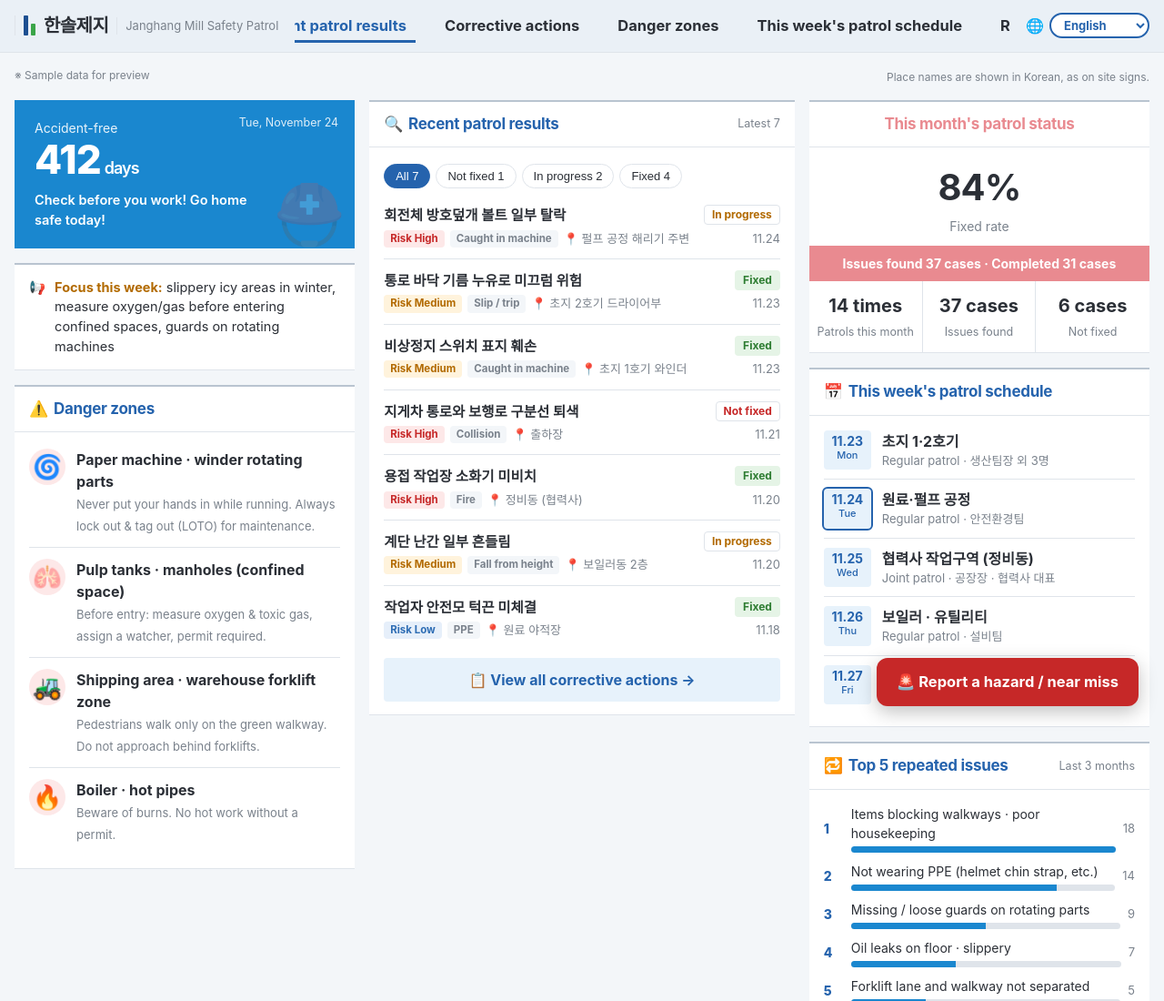
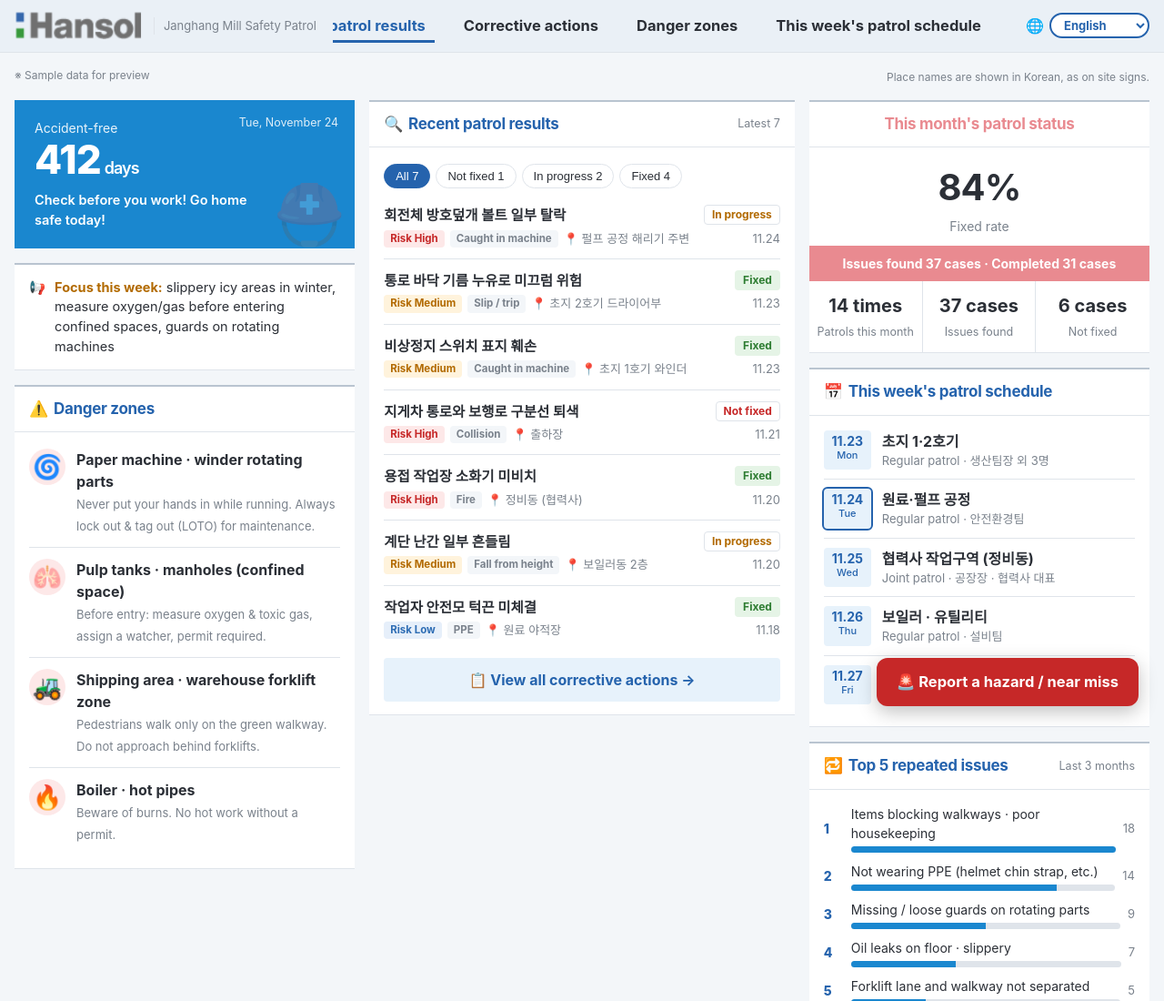
Before and after one commit to mingijo62-dev/jh-safety-patrol.vercel.app, a plain HTML site: page index.html in a window 1280 px wide. Shown: the top 1100 px of the page at 91% size. Drawn offline with Linux system fonts and the light colour scheme.

Commit message:
상단에 한솔 로고 적용
Co-Authored-By: Claude Opus 5.5 <noreply@anthropic.com>
Claude-Session: https://claude.ai/code/session_01YJ8DXMzNu84xFSAeBfBJJz

```diff
--- a/index.html
+++ b/index.html
@@ -103,7 +103,7 @@ textarea{min-height:90px}
 
 <header class="topbar">
   <div class="in">
-    <a class="brand" href="index.html" id="home"><span class="mark" aria-hidden="true"><i></i><i></i></span><b>한솔제지</b><span data-i18n="title"></span></a>
+    <a class="brand" href="index.html" id="home"><img class="logo" src="hansol-logo.png" alt="Hansol 한솔제지" width="153" height="35"><span data-i18n="title"></span></a>
     <nav class="gnb">
       <a href="#results" class="on" data-i18n="results"></a>
       <a href="corrective.html" class="navc" data-i18n="navCorrective"></a>
--- a/portal.css
+++ b/portal.css
@@ -33,8 +33,9 @@ body{margin:0;background:var(--bg);color:var(--text);
 .mark{display:inline-flex;align-items:flex-end;gap:3px;height:22px}
 .mark i{display:block;width:5px;height:22px;background:#1d4f91;border-radius:1px}
 .mark i+i{height:13px;background:#3aa548}
-.brand b{font-size:20px;font-weight:800;letter-spacing:-.6px}
-.brand span{font-size:13px;color:var(--sub);border-left:1px solid var(--line);padding-left:9px;white-space:nowrap}
+.logo{display:block;height:32px;width:auto}
+@media (prefers-color-scheme: dark){.logo{filter:brightness(1.6)}}
+.brand span{font-size:13px;color:var(--sub);border-left:1px solid var(--line);padding-left:10px;margin-left:4px;white-space:nowrap}
 .gnb{order:3;width:100%;display:flex;gap:2px;overflow-x:auto;scrollbar-width:none;margin:0 -6px}
 .gnb::-webkit-scrollbar{display:none}
 .gnb a,.gnb button{padding:6px 10px;font:inherit;font-size:15px;font-weight:700;color:var(--text);text-decoration:none;white-space:nowrap;border-radius:8px;background:none;border:0;cursor:pointer}
```
Also changed, not shown: corrective.html (+1 -1 lines), hansol-logo.png (added).
